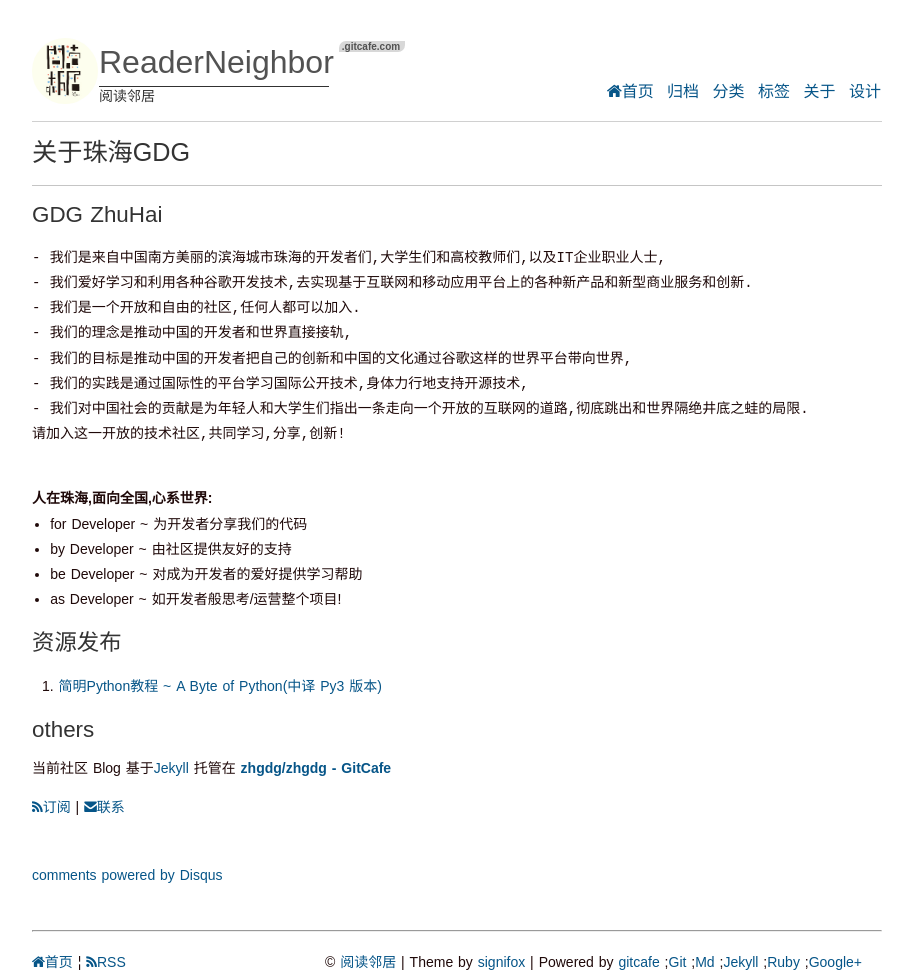
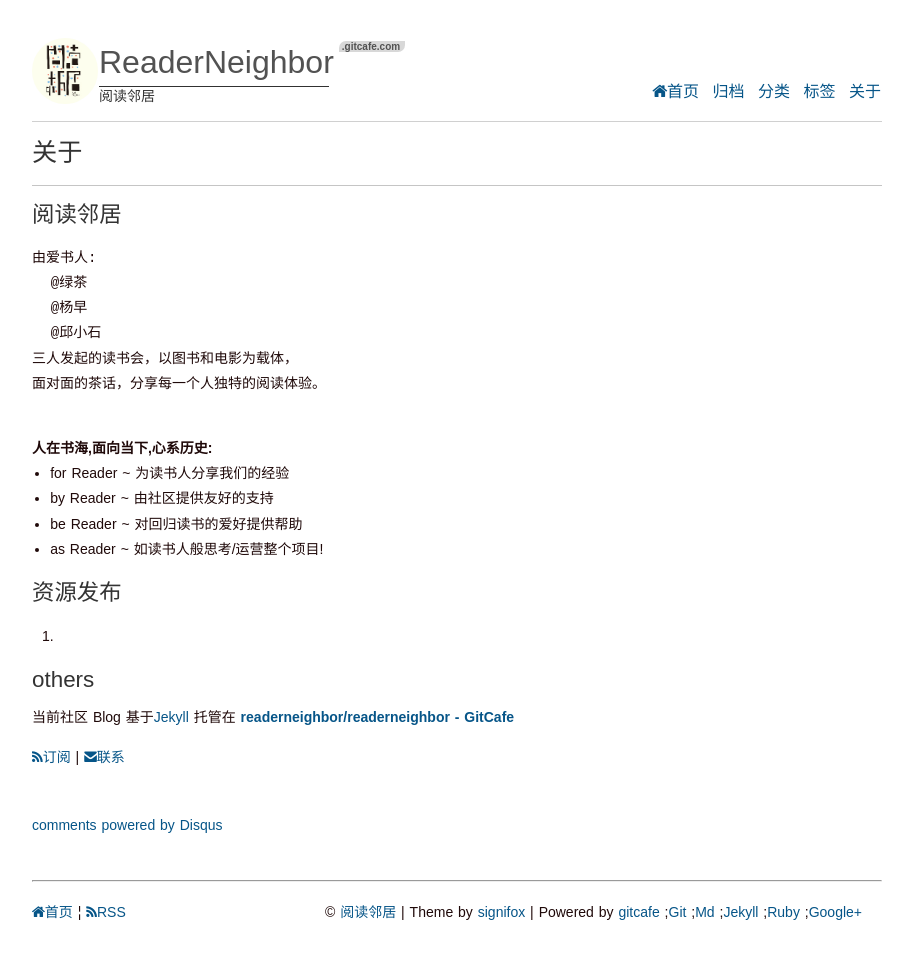
Before and after one commit to yuedulinju/yuedulinju.github.io, a Jekyll site: the page built from about.html, in a window 1280 px wide. Shown: the whole page, without its empty margins (183-1096 px from the left). Built offline with Jekyll 4.4.1, drawn with Linux system fonts in a browser that asks for light colours; some web fonts are replaced; Markdown is read by kramdown in place of the engine named in the settings; comment, search, counter and statistics services are not loaded; after the commit the page ends 927 px from its top, so only the background shows below that.

Commit message:
fixed abt.

```diff
--- a/_layouts/default.html
+++ b/_layouts/default.html
@@ -38,7 +38,9 @@
   			<span><a href="/categories.html" ret="bootmark">分类</a></span>
   			<span><a href="/tags.html" ret="bootmark">标签</a></span>
   			<span><a href="/about.html" ret="bootmark">关于</a></span>
+<!--
         <span><a href="/design.html" ret="bootmark">设计</a></span>
+-->
 
 		</span>
 		</section>
--- a/about.html
+++ b/about.html
@@ -1,36 +1,33 @@
 ---
-title: 关于珠海GDG
+title: 关于
 layout: page
 comments: yes
 ---
 
 <article class="listing fn-clear">
-  <h2>GDG ZhuHai</h2>
+  <h2>阅读邻居</h2>
   <p><pre>
-- 我们是来自中国南方美丽的滨海城市珠海的开发者们,大学生们和高校教师们,以及IT企业职业人士,
-- 我们爱好学习和利用各种谷歌开发技术,去实现基于互联网和移动应用平台上的各种新产品和新型商业服务和创新.
-- 我们是一个开放和自由的社区,任何人都可以加入.
-- 我们的理念是推动中国的开发者和世界直接接轨,
-- 我们的目标是推动中国的开发者把自己的创新和中国的文化通过谷歌这样的世界平台带向世界,
-- 我们的实践是通过国际性的平台学习国际公开技术,身体力行地支持开源技术,
-- 我们对中国社会的贡献是为年轻人和大学生们指出一条走向一个开放的互联网的道路,彻底跳出和世界隔绝井底之蛙的局限.
-请加入这一开放的技术社区,共同学习,分享,创新!
+由爱书人:
+  @绿茶
+  @杨早
+  @邱小石
+三人发起的读书会，以图书和电影为载体，
+面对面的茶话，分享每一个人独特的阅读体验。
     </pre>
 
-<b>人在珠海,面向全国,心系世界:</b>
+<b>人在书海,面向当下,心系历史:</b>
   <ul>
-    <li>for Developer ~ 为开发者分享我们的代码</li>
-    <li>by Developer ~ 由社区提供友好的支持</li>
-    <li>be Developer ~ 对成为开发者的爱好提供学习帮助</li>
-    <li>as Developer ~ 如开发者般思考/运营整个项目!</li>
+    <li>for Reader ~ 为读书人分享我们的经验</li>
+    <li>by Reader ~ 由社区提供友好的支持</li>
+    <li>be Reader ~ 对回归读书的爱好提供帮助</li>
+    <li>as Reader ~ 如读书人般思考/运营整个项目!</li>
   </ul>
   </p>
 
 <h2>资源发布</h2>
 <p>
   <ol>
-    <li><a href="http://zhgdg.gitcafe.com/static/doc/byte_of_python.html">
-        简明Python教程 ~ A Byte of Python(中译 Py3 版本)</a></li>
+    <li> </li>
   </ol>
 </p>
 
@@ -39,13 +36,13 @@ comments: yes
 <h2>others</h2>
   <p>当前社区 Blog 基于<a href="https://github.com/mojombo/jekyll">Jekyll</a> 托管在
     <b>
-      <a href="https://gitcafe.com/zhgdg/zhgdg">zhgdg/zhgdg - GitCafe</a>
+      <a href="https://gitcafe.com/readerneighbor/readerneighbor/">readerneighbor/readerneighbor - GitCafe</a>
     </b>
   </p>
 
   <p>
     <a href="/atom.xml"><i class="icon-rss"></i>订阅</a>
-    | <a href="mailto:zhouqi+oss@ijinshan.com"><i class="icon-envelope-alt"></i>联系</a>
+    | <a href="mailto:zhouqi+sns@ijinshan.com"><i class="icon-envelope-alt"></i>联系</a>
   </p>
 </article>
 
```
